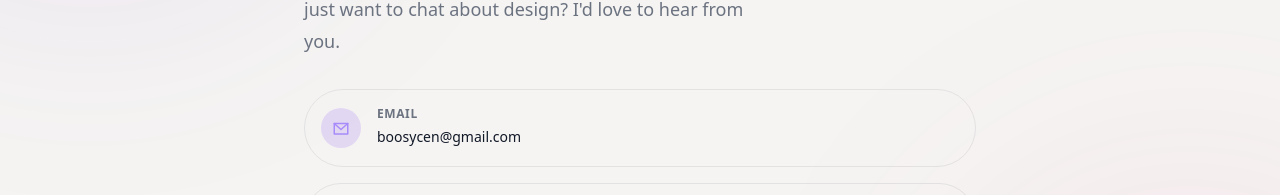
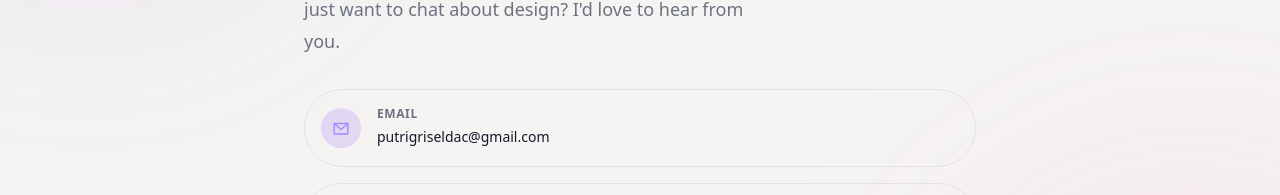
Before and after one commit to ziss11/boosycen-site, a Next.js app: page / in a window 1280 px wide. Shown: the part 4973-5168 px from the top of the page. Built offline with nearby package versions, Linux system fonts and the light colour scheme.

Commit message:
feat: Update contact email address in header and contact sections.

```diff
--- a/src/components/Header.tsx
+++ b/src/components/Header.tsx
@@ -1,9 +1,9 @@
 'use client';
 
+import ThemeToggle from '@/components/ui/ThemeToggle';
 import Image from 'next/image';
 import Link from 'next/link';
 import { useEffect, useState } from 'react';
-import ThemeToggle from '@/components/ui/ThemeToggle';
 
 const navLinks = [
   { href: '#about', label: 'About' },
@@ -151,11 +151,11 @@ export default function Header() {
 
           <div className='mt-8 pt-8 border-t border-white/10 w-full max-w-xs flex flex-col items-center gap-4'>
             <a
-              href='mailto:boosycen@gmail.com'
+              href='mailto:putrigriseldac@gmail.com'
               className='text-text-light-muted text-sm hover:text-accent-light transition-colors'
               onClick={() => setIsMobileMenuOpen(false)}
             >
-              boosycen@gmail.com
+              putrigriseldac@gmail.com
             </a>
           </div>
         </div>
--- a/src/components/sections/ContactSection.tsx
+++ b/src/components/sections/ContactSection.tsx
@@ -42,9 +42,7 @@ export default function ContactSection() {
         <div className='max-w-2xl mx-auto space-y-8'>
           {/* Header */}
           <ScrollReveal animation='fade-up'>
-            <span className='badge mb-4 inline-flex'>
-              Get In Touch
-            </span>
+            <span className='badge mb-4 inline-flex'>Get In Touch</span>
             <h2 className='heading-xl text-text-primary mb-4'>
               Let&apos;s build something{' '}
               <span className='text-gradient'>great together</span>
@@ -63,7 +61,7 @@ export default function ContactSection() {
             <div className='space-y-4'>
               {/* Email */}
               <a
-                href='mailto:boosycen@gmail.com'
+                href='mailto:putrigriseldac@gmail.com'
                 className='group flex items-center gap-4 p-4 rounded-2xl border border-(--border-light) dark:border-white/8 hover:border-accent/30 hover:bg-black/5 dark:hover:bg-white/5 transition-all duration-300'
               >
                 <div className='w-10 h-10 rounded-xl bg-accent/15 flex items-center justify-center shrink-0 group-hover:bg-accent/25 transition-colors'>
@@ -94,7 +92,7 @@ export default function ContactSection() {
                     Email
                   </p>
                   <span className='text-text-primary font-medium text-sm group-hover:text-accent transition-colors'>
-                    boosycen@gmail.com
+                    putrigriseldac@gmail.com
                   </span>
                 </div>
               </a>
```
Lines whose indentation alone changed are shown as unchanged.
